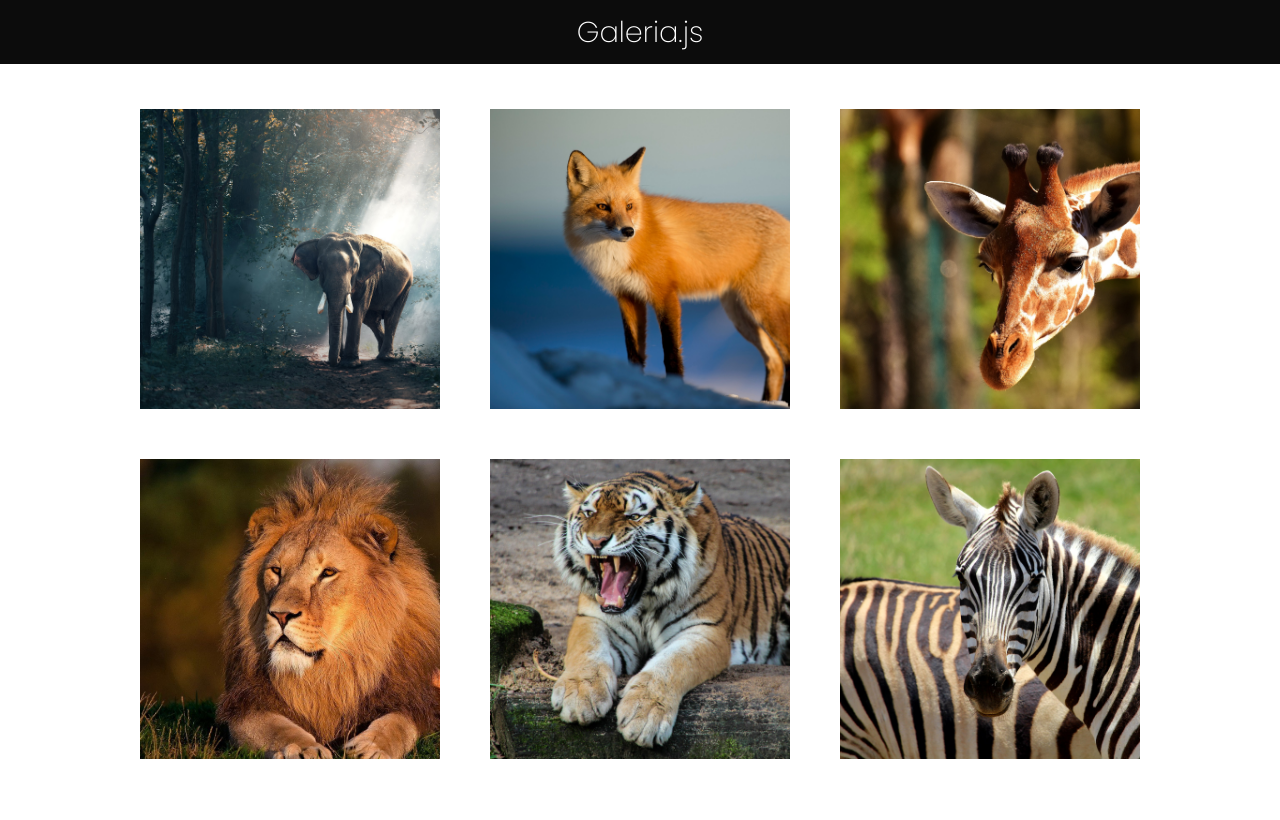
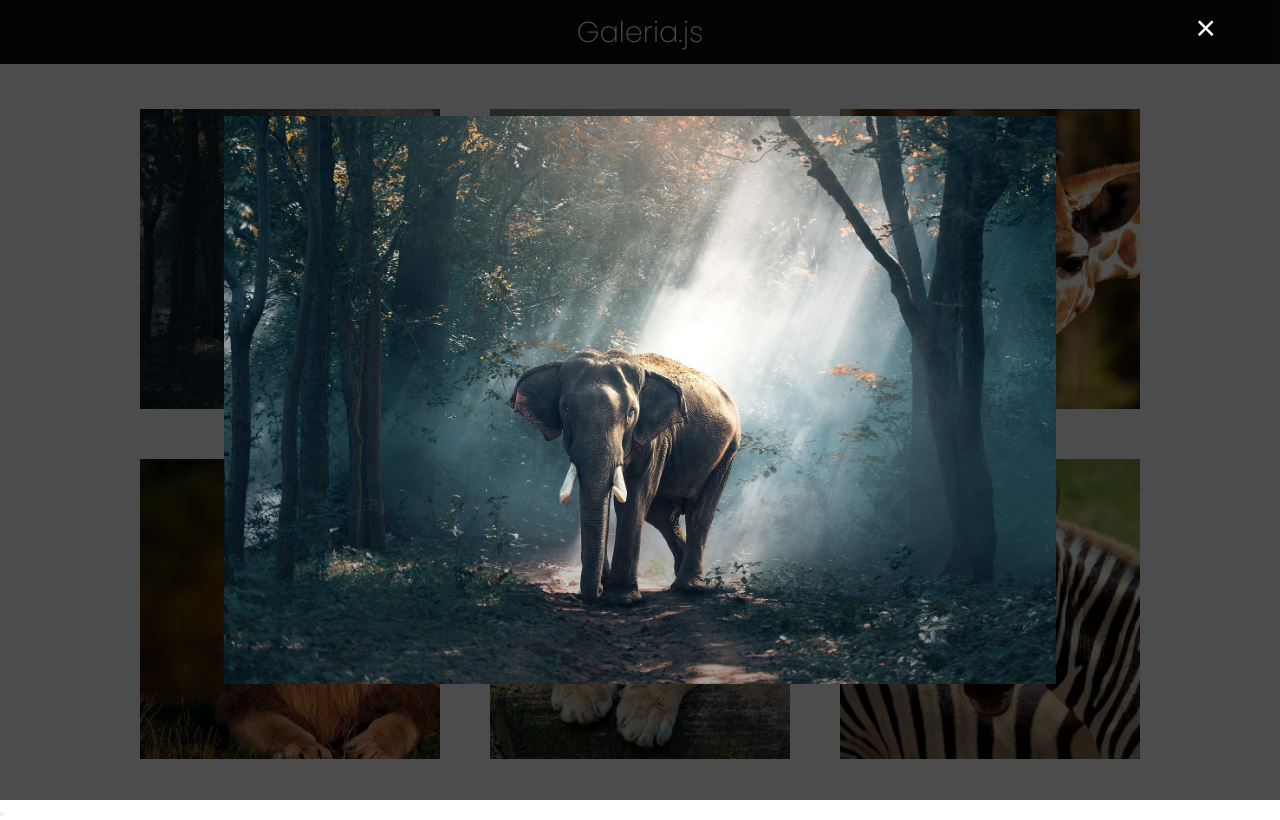
Before and after one commit to jvictort/Galeria.js, a plain HTML site: page index.html in a window 1280 px wide. Both pictures are taken after a click on the picture 360 px from the left and 259 px from the top of the page. Drawn offline with Linux system fonts and the light colour scheme.

Commit message:
Animations and Javascript logic

```diff
--- a/assets/css/style.css
+++ b/assets/css/style.css
@@ -52,6 +52,12 @@
 .img-settings {
     height: 100%;
     cursor: pointer;
+    transition: 0.5s ease-out;
+}
+
+.img-settings:hover {
+    filter: grayscale(100%);
+    transform: scale(1.1);
 }
 
 .modal-container {
@@ -60,6 +66,9 @@
     background-color: rgba(0, 0, 0, .7);
     position: fixed;
     visibility: hidden;
+    z-index: 1;
+    opacity: 0;
+    transition: visibility 0.8s linear, opacity 0.5s linear;
 }
 
 .modal-content {
@@ -71,6 +80,8 @@
 
 #modal-img {
     width: 65vw;
+    transform: scale(0);
+    transition: all linear 0.3s;
 }
 
 #btn-close {
@@ -87,3 +98,12 @@
 #btn-close:hover {
     transform: rotate(180deg);
 }
+
+.modal-activate {
+    visibility: visible;
+    opacity: 1;
+}
+
+.modal-activate #modal-img {
+    transform: scale(1);
+}
--- a/assets/js/main.js
+++ b/assets/js/main.js
@@ -0,0 +1,18 @@
+const images = document.querySelectorAll('.img-settings');
+const modal = document.querySelector('.modal-container');
+const modalImg = document.querySelector('#modal-img');
+const btnClose = document.querySelector('#btn-close');
+
+let sourceImage = '';
+
+images.forEach(image => {
+    image.addEventListener('click', () => {
+        sourceImage = image.getAttribute('src');
+        modalImg.setAttribute('src', sourceImage);
+        modal.classList.toggle('modal-activate');
+    });
+});
+
+btnClose.addEventListener('click', () => {
+    modal.classList.toggle('modal-activate');
+})
```
